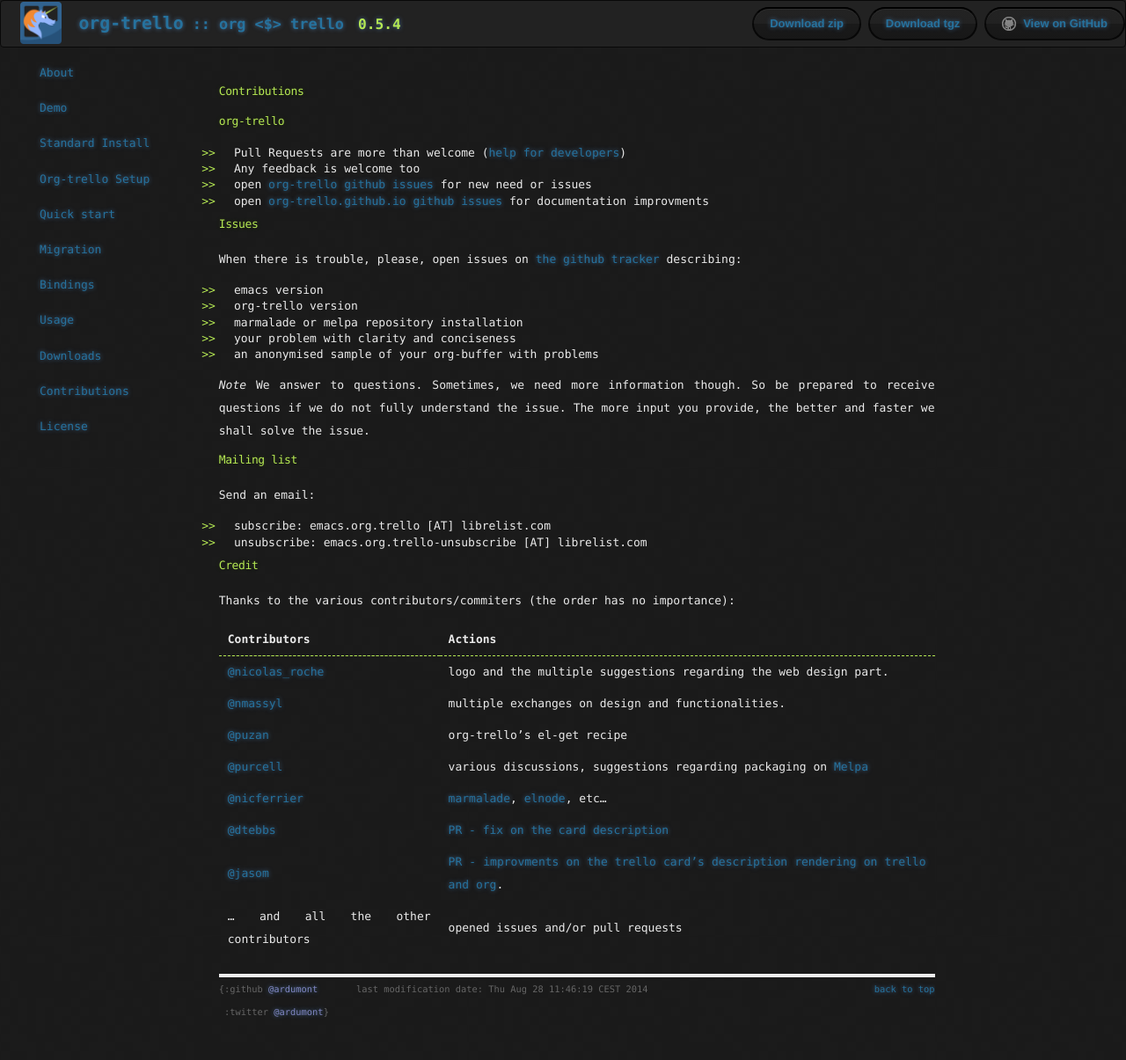
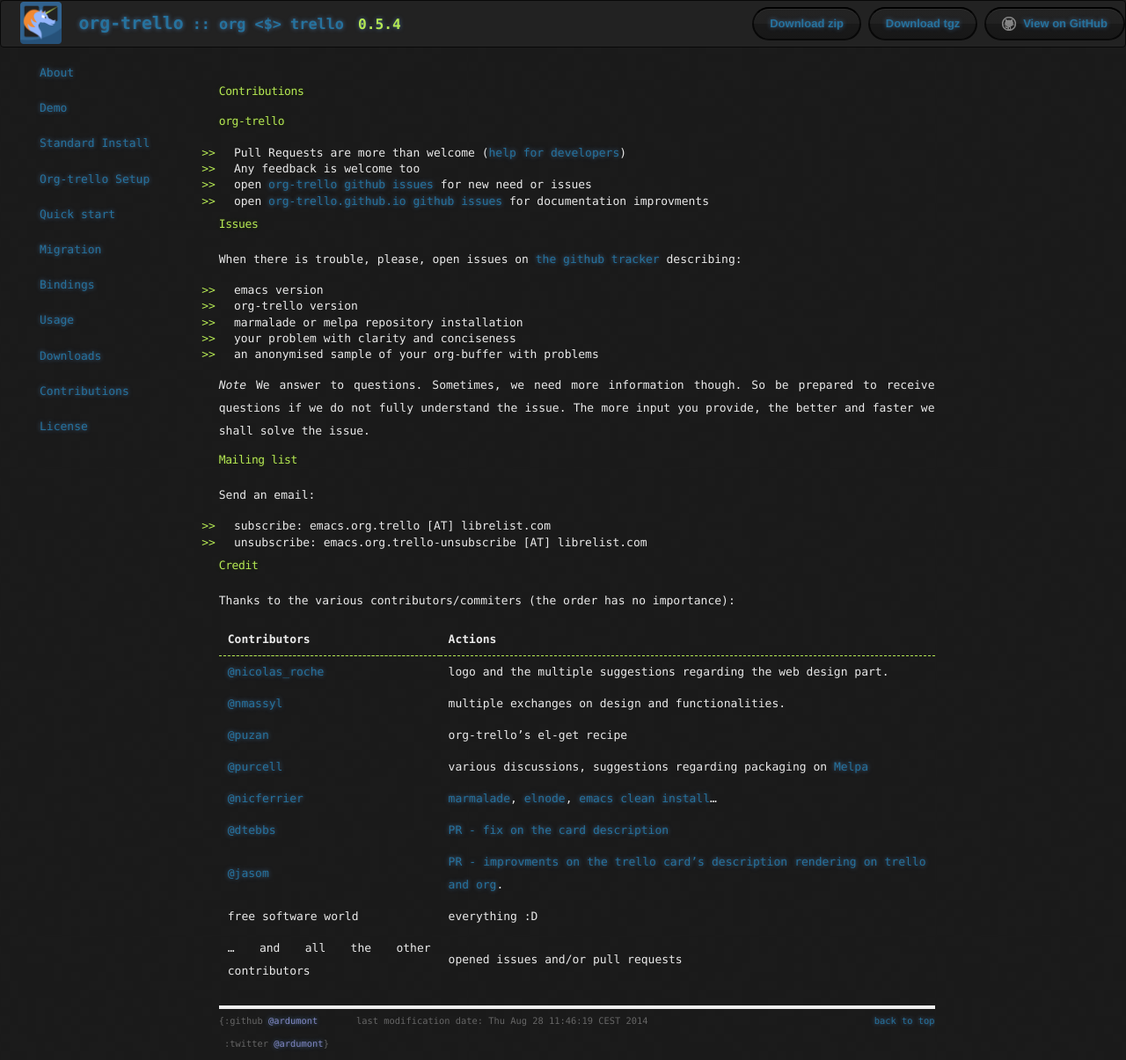
Before and after one commit to org-trello/org-trello.github.io, a Jekyll site: the page built from contributions.md, in a window 1280 px wide. Shown: the whole page at 88% size. Built offline with Jekyll 4.4.1, drawn with Linux system fonts in a browser that asks for light colours; nearby versions of some CDN libraries; library files that are not in the unit come from our copies; Markdown is read by kramdown in place of the engine named in the settings; before the commit the page ends 1169 px from its top, so only the background shows below that.

Commit message:
Update thanks to the world

```diff
--- a/contributions.md
+++ b/contributions.md
@@ -43,7 +43,8 @@ Contributors                                        | Actions
 [@nmassyl](https://twitter.com/nmassyl)             | multiple exchanges on design and functionalities.
 [@puzan](https://github.com/puzan)                  | org-trello's el-get recipe
 [@purcell](https://github.com/purcell)              | various discussions, suggestions regarding packaging on [Melpa](http://melpa.milkbox.net/)
-[@nicferrier](https://github.com/nicferrier)        | [marmalade](http://marmalade-repo.org/), [elnode](https://github.com/nicferrier/elnode), etc...
+[@nicferrier](https://github.com/nicferrier)        | [marmalade](http://marmalade-repo.org/), [elnode](https://github.com/nicferrier/elnode), [emacs clean install](http://nic.ferrier.me.uk/blog/2012_07/emacs-packages-for-programmers)...
 [@dtebbs](https://github.com/dtebbs)                | [PR - fix on the card description](https://github.com/org-trello/org-trello/pull/173)
 [@jasom](https://github.com/jasom)                  | [PR - improvments on the trello card's description rendering on trello and org](https://github.com/org-trello/org-trello/pull/175).
+free software world                                 | everything :D
 ... and all the other contributors                  | opened issues and/or pull requests
```
